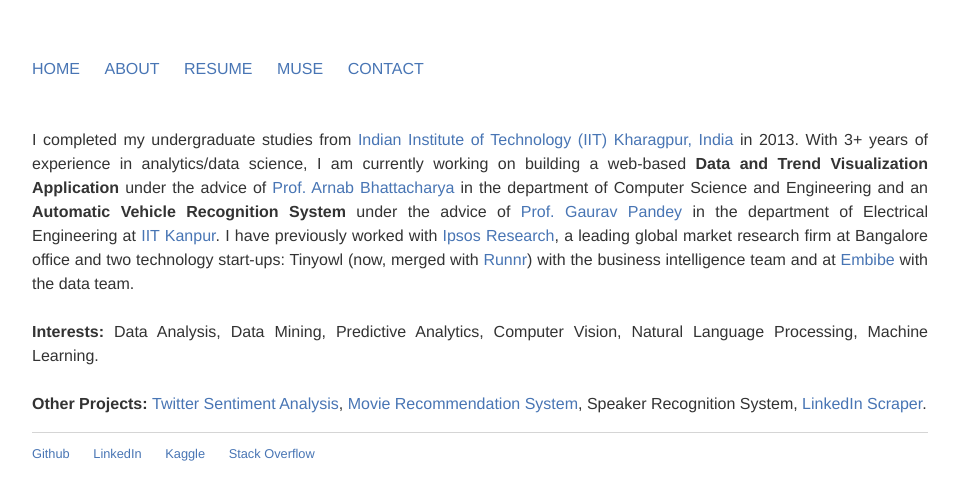
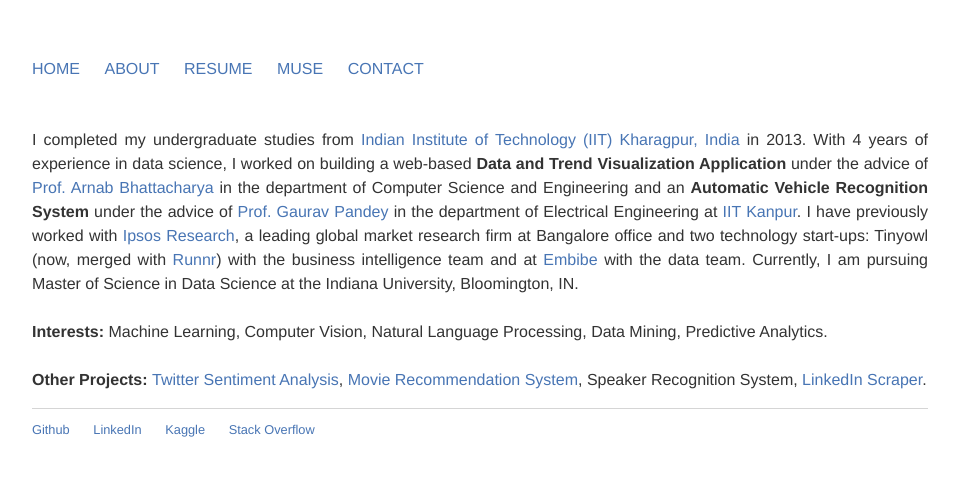
Before and after one commit to Dheeraj2444/Dheeraj2444.github.io, a Jekyll site: the page built from about/index.html, in a window 1280 px wide. Shown: the top 500 px of the page, without its empty margins (160-1119 px from the left). Built offline with Jekyll 4.4.1, drawn with Linux system fonts in a browser that asks for light colours.

Commit message:
Update index.html

```diff
--- a/about/index.html
+++ b/about/index.html
@@ -3,13 +3,13 @@ layout: default
 title: Dheeraj Singh
 ---
     <p> I completed my undergraduate studies from <a href="http://www.iitkgp.ac.in/" target="_blank"> Indian Institute of Technology (IIT) Kharagpur, India</a> in 2013.
-        With 3+ years of experience in analytics/data science, I am currently working on building a web-based
-        <strong>Data and Trend Visualization Application</strong> under the advice of <a href="http://www.cse.iitk.ac.in/users/arnabb/" target="_blank">Prof. Arnab Bhattacharya</a> in the department of Computer Science and Engineering
+        With 4 years of experience in data science, I worked on building a web-based <strong>Data and Trend Visualization Application</strong> under the advice of <a href="http://www.cse.iitk.ac.in/users/arnabb/" target="_blank">Prof. Arnab Bhattacharya</a> in the department of Computer Science and Engineering
         and an <strong>Automatic Vehicle Recognition System</strong> under the advice of <a href="http://home.iitk.ac.in/~gpandey/" target="_blank">Prof. Gaurav Pandey</a> in the department of Electrical Engineering at <a href="http://iitk.ac.in/" target="_blank">IIT Kanpur</a>.
         I have previously worked with <a href="http://ipsos.com/" target="_blank"> Ipsos Research</a>, a leading global market research firm at Bangalore office and
-        two technology start-ups: Tinyowl (now, merged with <a href="https://runnr.in/" target="_blank">Runnr</a>) with the business intelligence team and at <a href="https://www.embibe.com/" target="_blank"> Embibe</a> with the data team.
+        two technology start-ups: Tinyowl (now, merged with <a href="https://runnr.in/" target="_blank">Runnr</a>) with the business intelligence team and at <a href="https://www.embibe.com/" target="_blank"> Embibe</a> with the data team. Currently, I am pursuing Master of Science in Data Science at the Indiana University,
+        Bloomington, IN.
         <br><br>
-        <strong>Interests: </strong> Data Analysis, Data Mining, Predictive Analytics, Computer Vision, Natural Language Processing, Machine Learning.
+        <strong>Interests: </strong> Machine Learning, Computer Vision, Natural Language Processing, Data Mining, Predictive Analytics.
         <br><br>
         <strong>Other Projects: </strong><a href="https://github.com/Dheeraj2444/Twitter-API-SentimentAnalysis-WordCloud-WordsFrequecy" target="_blank"> Twitter Sentiment Analysis</a>,
                                 <a href="https://github.com/Dheeraj2444/Movie-Recommendation-System" target="_blank"> Movie Recommendation System</a>,
```
